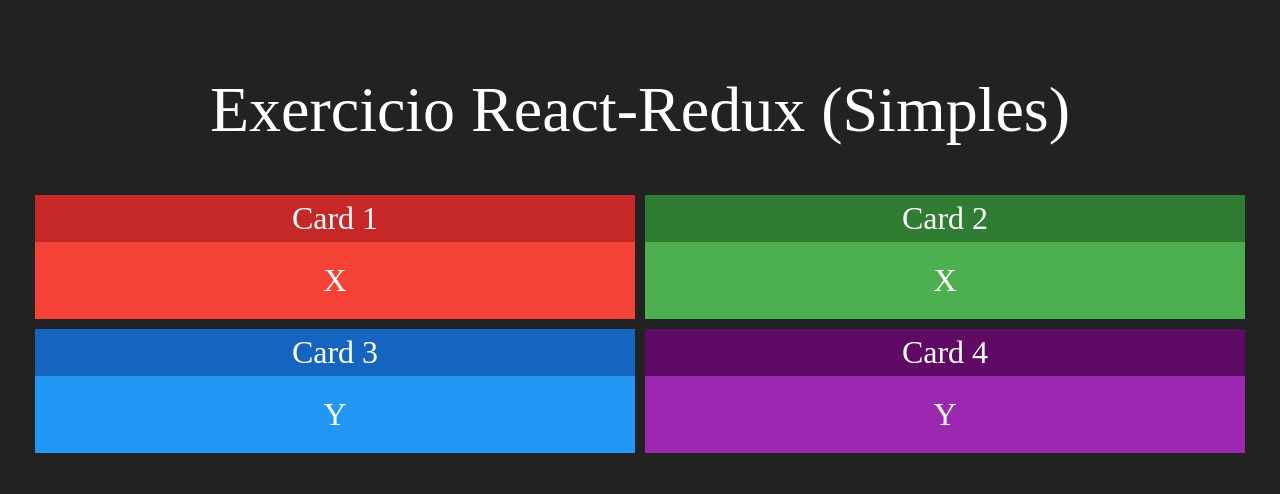
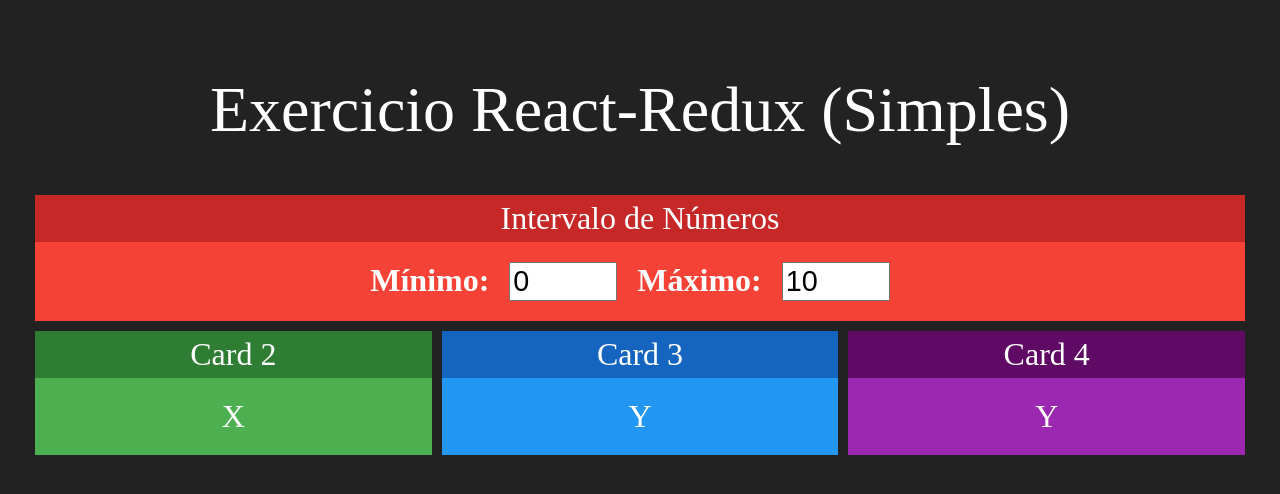
Before and after one commit to MateusGomes04/state-management-with-redux, a React (Create React App) app: page / in a window 1280 px wide. Shown: the top 494 px of the page. Built offline with nearby package versions, Linux system fonts and the light colour scheme.

Commit message:
add component range

```diff
--- a/src/App.js
+++ b/src/App.js
@@ -1,17 +1,18 @@
 import './App.css';
 import Card from './components/Card';
+import Intervalo from './components/Intervalo';
 
 function App() {
   return (
     <div className="App">
       <h1>Exercicio React-Redux (Simples)</h1>
       <div className='linha'>
-      <Card title='Card 1' red>X</Card>
-      <Card title='Card 2' green>X</Card>
+        <Intervalo></Intervalo>
       </div>
       <div className='linha'>
-      <Card title='Card 3' blue>Y</Card>
-      <Card title='Card 4' purple>Y</Card>
+        <Card title='Card 2' green>X</Card>
+        <Card title='Card 3' blue>Y</Card>
+        <Card title='Card 4' purple>Y</Card>
       </div>
     </div>
   );
--- /dev/null
+++ b/src/components/Intervalo.css
@@ -0,0 +1,6 @@
+.Intervalo input {
+    font-size: 1.8rem;
+    margin-left: 20px;
+    margin-right: 20px;
+    width: 100px;
+}
--- /dev/null
+++ b/src/components/Intervalo.jsx
@@ -0,0 +1,21 @@
+import "./Intervalo.css"
+import React from "react"
+import Card from "./Card"
+
+export default props => {
+    return (
+        <Card title="Intervalo de Números" red>
+            <div className="Intervalo">
+                <span>
+                    <strong>Mínimo:</strong>
+                    <input type="number" value={0} readOnly></input>
+                </span>
+                <span>
+                    <strong>Máximo:</strong>
+                    <input type="number" value={10} readOnly></input>
+                </span>
+            </div>
+
+        </Card>
+    )
+}
```
